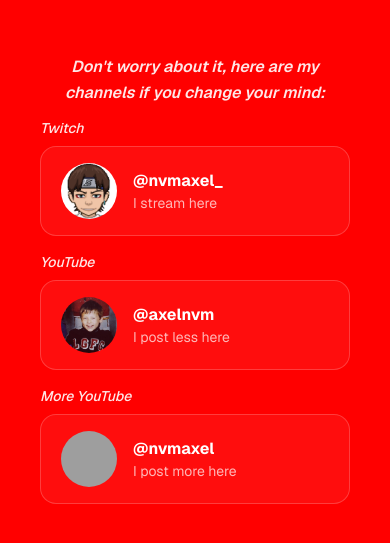
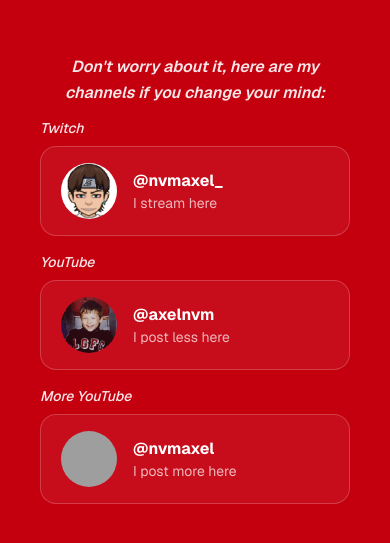
Before and after one commit to nvmaxel/isubbed, a Next.js app: page /no in a window 390 px wide. Shown: the part 103-646 px from the top of the page. Built offline with nearby package versions, Linux system fonts and the light colour scheme; grey boxes are pictures that could not be loaded.

Commit message:
Add files via upload

```diff
--- a/src/app/globals.css
+++ b/src/app/globals.css
@@ -9,7 +9,7 @@ body {
   margin: 0;
   padding: 0;
   overflow: hidden;
-  background: #1a0a0a;
+  background: #c4000f;
   color: #ffffff;
 }
 
@@ -35,7 +35,11 @@ body {
 
 /* Room background image */
 .room-container {
-  background: #1a0a0a;
+  background: #c4000f;
+}
+
+.room-background {
+  display: none;
 }
 
 .room-bg-img {
@@ -45,12 +49,12 @@ body {
   display: block;
 }
 
-@media (max-width: 1023px) {
+@media (hover: hover) and (pointer: fine) {
   .room-container {
-    background: #ff0000;
+    background: #1a0a0a;
   }
 
   .room-background {
-    display: none;
+    display: block;
   }
 }
--- a/src/app/layout.tsx
+++ b/src/app/layout.tsx
@@ -25,7 +25,7 @@ export default function RootLayout({
 }>) {
   return (
     <html lang="en" className={`${geist.variable} h-full`}>
-      <body className="h-full overflow-hidden bg-[#FF0000] lg:bg-[#1a0a0a] text-white font-sans select-none">
+      <body className="h-full overflow-hidden bg-[#C4000F] text-white font-sans select-none">
         {children}
       </body>
     </html>
--- a/src/components/Room.tsx
+++ b/src/components/Room.tsx
@@ -19,22 +19,23 @@ const RoomParallaxContext = createContext<(paused: boolean) => void>(() => {});
 
 export const useRoomParallax = () => useContext(RoomParallaxContext);
 
-const mobileQuery = "(max-width: 1023px)";
+const roomCapabilityQuery = "(hover: hover) and (pointer: fine)";
 
-const getMobileSnapshot = () =>
-  typeof window !== "undefined" && window.matchMedia(mobileQuery).matches;
+const getRoomCapabilitySnapshot = () =>
+  typeof window !== "undefined" &&
+  window.matchMedia(roomCapabilityQuery).matches;
 
-const getServerMobileSnapshot = () => false;
+const getServerRoomCapabilitySnapshot = () => false;
 
 type LegacyMediaQueryList = MediaQueryList & {
   addListener: (listener: () => void) => void;
   removeListener: (listener: () => void) => void;
 };
 
-const subscribeToMobileChanges = (onStoreChange: () => void) => {
+const subscribeToRoomCapabilityChanges = (onStoreChange: () => void) => {
   if (typeof window === "undefined") return () => {};
 
-  const mediaQuery = window.matchMedia(mobileQuery);
+  const mediaQuery = window.matchMedia(roomCapabilityQuery);
   const legacyMediaQuery = mediaQuery as LegacyMediaQueryList;
 
   if (typeof mediaQuery.addEventListener === "function") {
@@ -56,17 +57,17 @@ export default function Room({ children }: RoomProps) {
   const containerRef = useRef<HTMLDivElement>(null);
   const [tilt, setTilt] = useState({ x: 0, y: 0 });
   const [isParallaxPaused, setIsParallaxPaused] = useState(false);
-  const isMobile = useSyncExternalStore(
-    subscribeToMobileChanges,
-    getMobileSnapshot,
-    getServerMobileSnapshot
+  const isRoomEnabled = useSyncExternalStore(
+    subscribeToRoomCapabilityChanges,
+    getRoomCapabilitySnapshot,
+    getServerRoomCapabilitySnapshot
   );
-  const activeTilt = isMobile ? { x: 0, y: 0 } : tilt;
+  const activeTilt = isRoomEnabled ? tilt : { x: 0, y: 0 };
 
   // Desktop: mouse-based parallax
   const handleMouseMove = useCallback(
     (e: MouseEvent) => {
-      if (isMobile || isParallaxPaused) return;
+      if (!isRoomEnabled || isParallaxPaused) return;
 
       const el = containerRef.current;
       if (!el) return;
@@ -75,13 +76,13 @@ export default function Room({ children }: RoomProps) {
       const my = (e.clientY - rect.top) / rect.height - 0.5;
       setTilt({ x: mx * 20, y: -my * 20 });
     },
-    [isMobile, isParallaxPaused]
+    [isRoomEnabled, isParallaxPaused]
   );
 
   const resetTilt = useCallback(() => {
-    if (isMobile) return;
+    if (!isRoomEnabled) return;
     setTilt({ x: 0, y: 0 });
-  }, [isMobile]);
+  }, [isRoomEnabled]);
 
   const handleParallaxPauseChange = useCallback(
     (paused: boolean) => {
@@ -93,7 +94,7 @@ export default function Room({ children }: RoomProps) {
 
   useEffect(() => {
     const el = containerRef.current;
-    if (!el || isMobile) return;
+    if (!el || !isRoomEnabled) return;
 
     // Mouse events for desktop
     el.addEventListener("mousemove", handleMouseMove);
@@ -103,16 +104,16 @@ export default function Room({ children }: RoomProps) {
       el.removeEventListener("mousemove", handleMouseMove);
       el.removeEventListener("mouseleave", resetTilt);
     };
-  }, [isMobile, handleMouseMove, resetTilt]);
+  }, [isRoomEnabled, handleMouseMove, resetTilt]);
 
   return (
     <div
       ref={containerRef}
       className="room-container relative w-full h-full overflow-hidden"
-      style={{ perspective: isMobile ? "none" : "1200px" }}
+      style={{ perspective: isRoomEnabled ? "1200px" : "none" }}
     >
       {/* Room background image — tilts with 3D rotation */}
-      {!isMobile && (
+      {isRoomEnabled && (
         <div
           className="room-background"
           style={{
```
